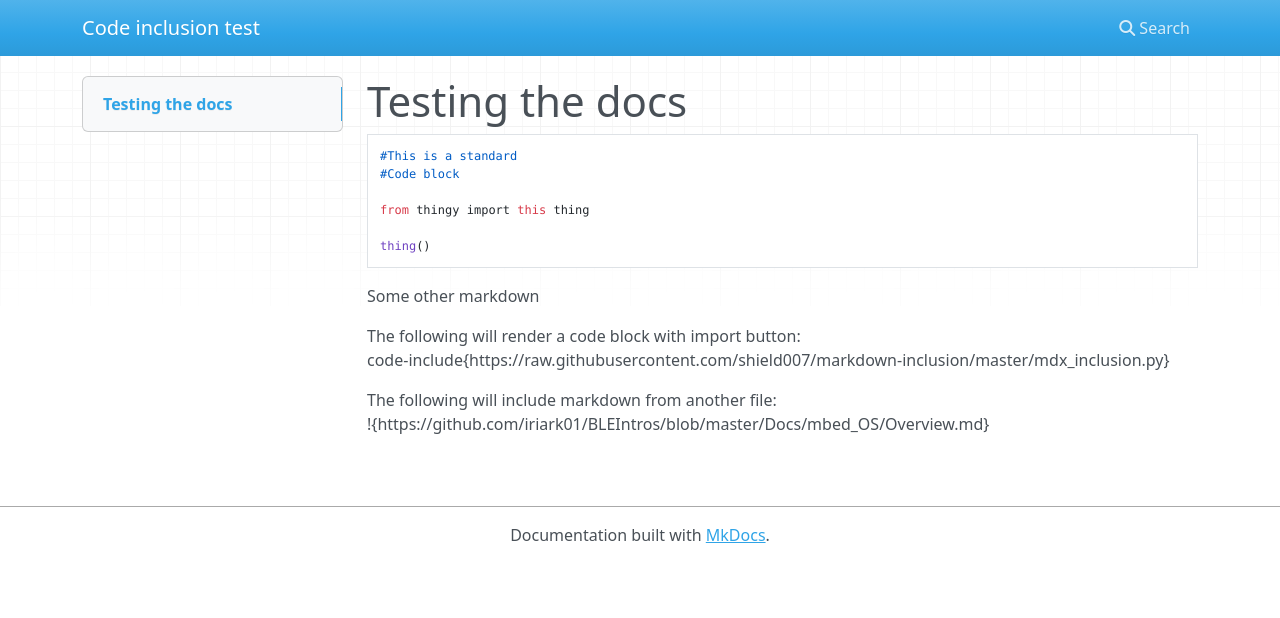
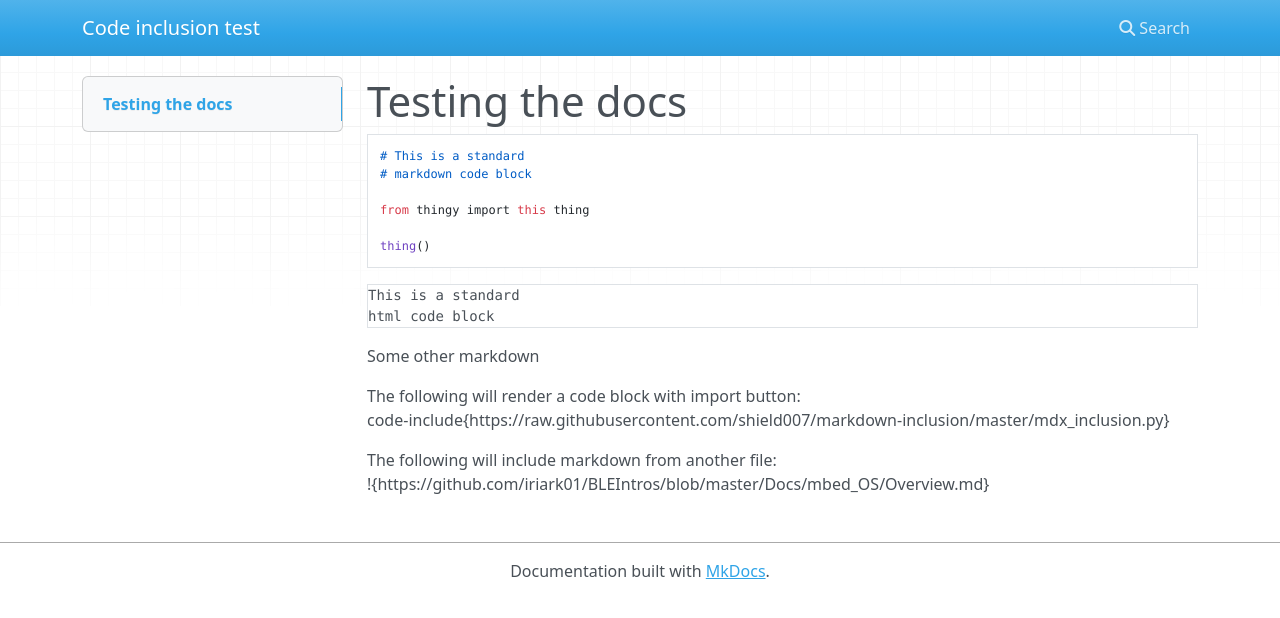
Before and after one commit to iriark01/md_test, an MkDocs documentation site: the page built from Docs/index.md, in a window 1280 px wide. Shown: the top 618 px of the page. Built offline with MkDocs 1.6.1, drawn with Linux system fonts in a browser that asks for light colours; nearby versions of some CDN libraries; old or Windows-style settings are respelled for this version of MkDocs.

Commit message:
Update index.md

````diff
--- a/Docs/index.md
+++ b/Docs/index.md
@@ -3,13 +3,18 @@ Testing the docs
 
 
 ```
-#This is a standard
-#Code block
+# This is a standard
+# markdown code block
 
 from thingy import this thing
 
 thing()
 ```
+
+<pre>
+This is a standard
+html code block
+</pre>
 
 Some other markdown
 
````
